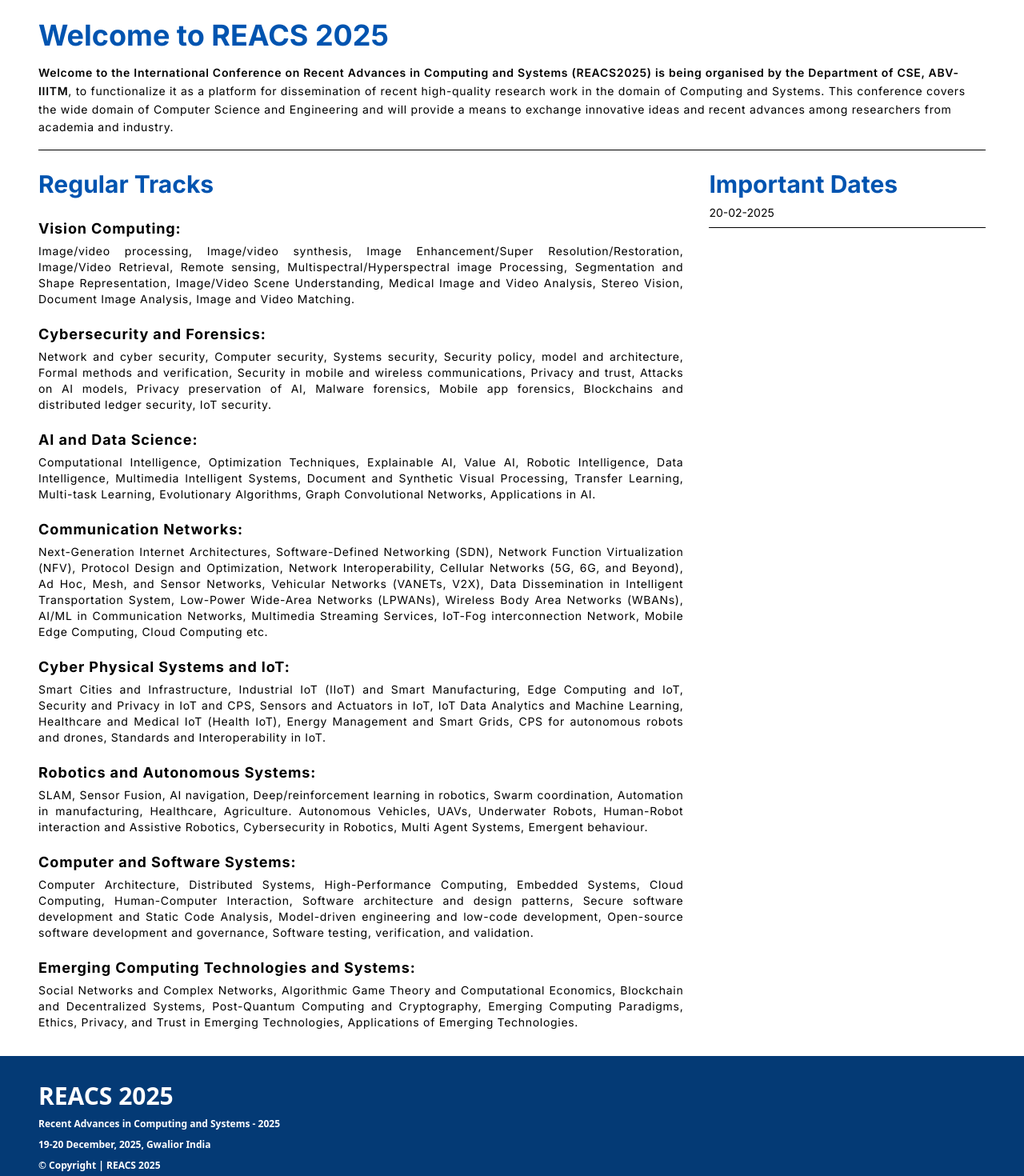
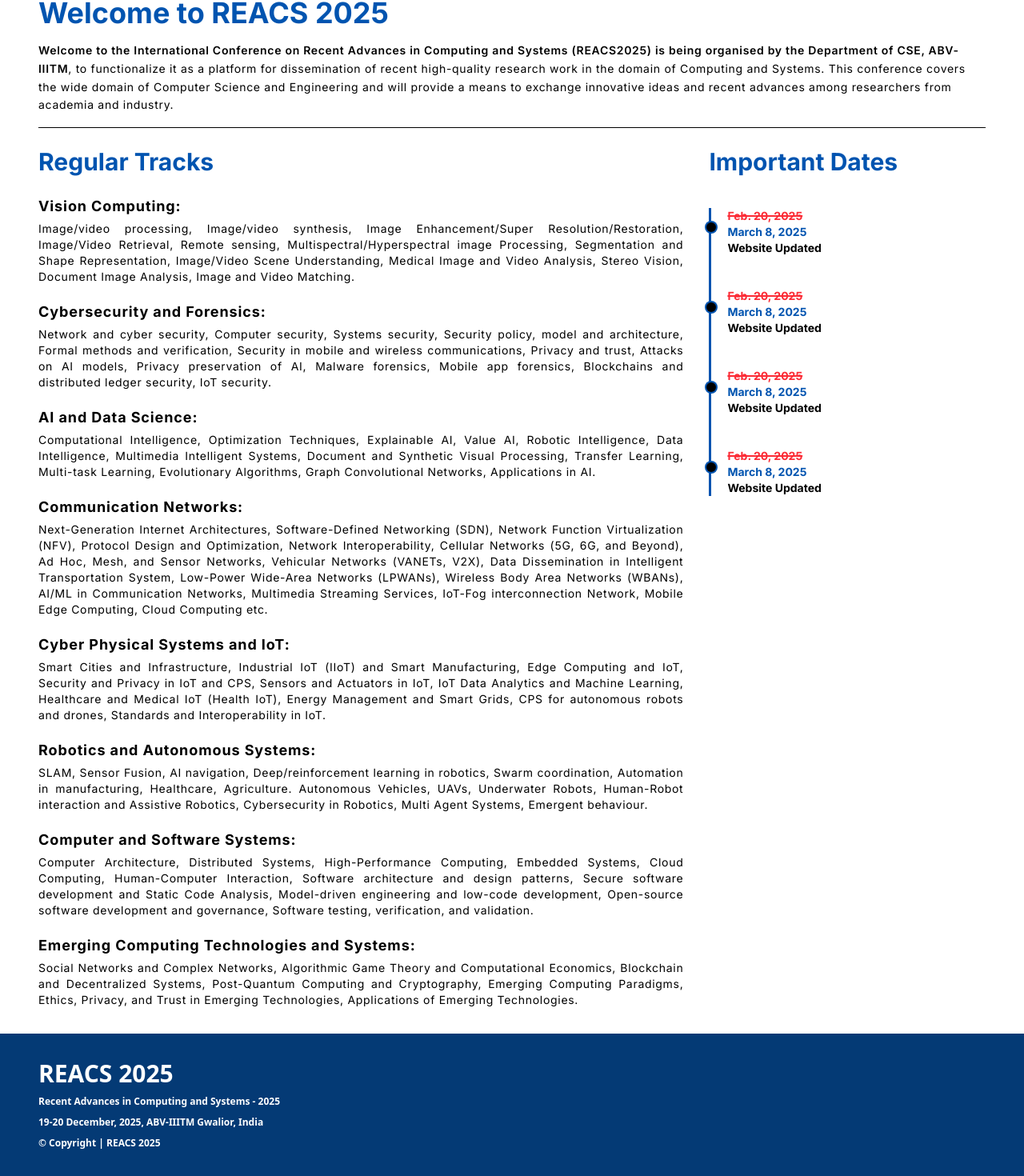
Before and after one commit to dewani12/ReACS_2025, a React (Vite) app in the folder frontend/: page / in a window 1280 px wide. Shown: the part 628-2098 px from the top of the page at 80% size. Built offline with nearby package versions, Linux system fonts and the light colour scheme.

Commit message:
fix: update Footer and HeroSection content for accuracy and improve MainSection layout

```diff
--- a/frontend/src/components/Footer.jsx
+++ b/frontend/src/components/Footer.jsx
@@ -1,10 +1,10 @@
 function Footer() {
   return (
-    <div className="bg-[#043A75] text-white px-4 md:px-12 py-8">
-      <div>
+    <div className="bg-[#043A75] text-white">
+      <div className="px-4 md:px-12 py-8 max-w-[1280px] mx-auto">
         <div className="text-3xl font-bold">REACS 2025</div>
         <div className="mt-2 text-[12px] font-semibold">Recent Advances in Computing and Systems - 2025</div>
-        <div className="mt-2 text-[12px] font-semibold">19-20 December, 2025, Gwalior India</div>
+        <div className="mt-2 text-[12px] font-semibold">19-20 December, 2025, ABV-IIITM Gwalior, India</div>
         <div className="mt-2 text-[12px] font-semibold">&#169; Copyright | REACS 2025</div>
       </div>
       <div></div>
--- a/frontend/src/components/HeroSection.jsx
+++ b/frontend/src/components/HeroSection.jsx
@@ -55,11 +55,11 @@
           <h1 className="text-3xl md:text-4xl font-extrabold tracking-normal text-white sm:text-3xl lg:text-6xl text-center">
             REACS 2025
           </h1>
-          <p className="mt-6 text-md tracking-wider md:text-xl text-white text-center max-w-3xl mx-auto font-semibold">
+          <p className="mt-6 text-md tracking-wider md:text-xl text-white text-center max-w-4xl mx-auto font-semibold">
           The International Conference on Recent Advances in Computing and Systems
           </p>
           <p className="mt-4 tracking-wider text-sm md:text-lg text-white text-center font-bold">
-          19-20 December 2025 ABV-IIITM Gwalior, INDIA
+          19-20 December 2025 &#x2022; ABV-IIITM Gwalior, India
           </p>
 
           {/* Navbar */}
--- a/frontend/src/components/MainSection.jsx
+++ b/frontend/src/components/MainSection.jsx
@@ -2,13 +2,45 @@
 function MainSection() {
 
     const timeLine = () => {
+        const events = [
+            {
+                oldDate: "Feb. 20, 2025",
+                newDate: "March 8, 2025",
+                label: "Website Updated",
+            },
+            {
+                oldDate: "Feb. 20, 2025",
+                newDate: "March 8, 2025",
+                label: "Website Updated",
+            },
+            {
+                oldDate: "Feb. 20, 2025",
+                newDate: "March 8, 2025",
+                label: "Website Updated",
+            },
+            {
+                oldDate: "Feb. 20, 2025",
+                newDate: "March 8, 2025",
+                label: "Website Updated",
+            }
+        ];
         return (
             <div >
                 <div className="text-2xl md:text-3xl heading-cl font-bold">Important Dates</div>
-                <div className="my-2 text-sm">
-                    20-02-2025 <span className="text-white ml-2">No dates updated</span>
+                <div className="border-l-3 border-[#0054B0] relative">
+                    {events.map((event, index) => (
+                        <div key={index} className="text-sm my-10 pl-5 relative">
+                            <div className="absolute -left-2 top-4 w-4 h-4 bg-[#0054B0] rounded-full flex items-center justify-center">
+                                <span className="bg-black w-3 h-3 rounded-full"></span>
+                            </div>
+                            {event.oldDate && (
+                                <p className="text-red-500 line-through decoration-2 font-bold">{event.oldDate}</p>
+                            )}
+                            <p className="text-[#0054B0] font-bold">{event.newDate}</p>
+                            <p className="font-bold">{event.label}</p>
+                        </div>
+                    ))}
                 </div>
-                <hr />
             </div>
         )
     }
@@ -49,7 +81,7 @@
     ]
 
     return (
-        <div className="inter primary-bg text-cl px-4 md:px-12 py-2 sm:py-4 md:py-8">
+        <div className="inter primary-bg text-cl py-2 px-4 md:px-12 sm:py-4 md:py-8 max-w-[1280px] mx-auto">
             <div className="mb-6 pb-4 border-b-1">
                 <div className="heading-cl text-3xl md:text-4xl tracking-normal font-bold">Welcome to REACS 2025</div>
                 <div className="text-sm/relaxed mt-4 tracking-wider"><span className="font-semibold">Welcome to the International Conference on Recent Advances in Computing and Systems (REACS2025) is being organised by the Department of CSE, ABV-IIITM</span>, to functionalize it as a platform for dissemination of recent high-quality research work in the domain of Computing and Systems. This conference covers the wide domain of Computer Science and Engineering and will provide a means to exchange innovative ideas and recent advances among researchers from academia and industry.</div>
```
